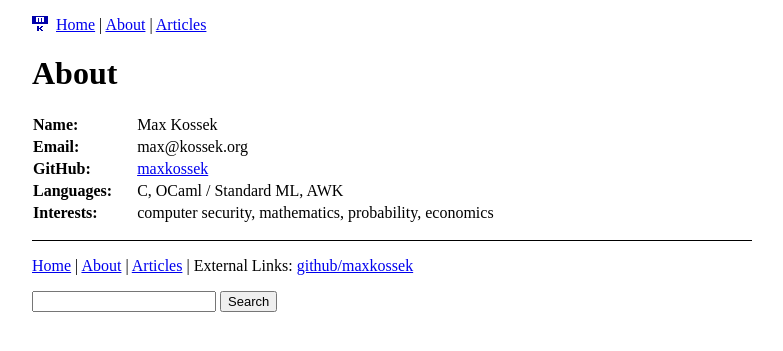
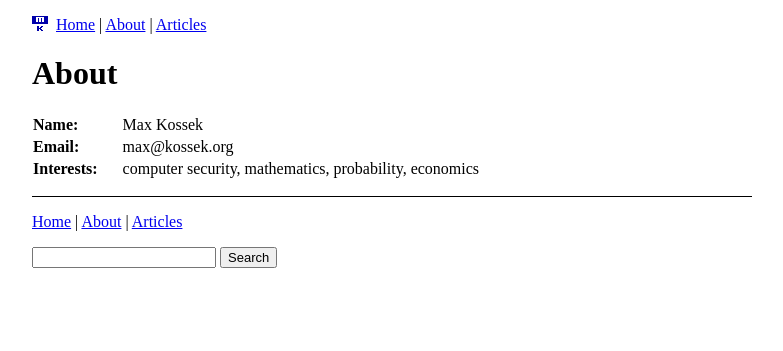
Before and after one commit to maxkossek/maxkossek.github.io, a Jekyll site: the page built from about.html, in a window 1280 px wide. Shown: the top 351 px of the page, without its empty margins (248-1031 px from the left). Built offline with Jekyll 4.4.1, drawn with Linux system fonts in a browser that asks for light colours.

Commit message:
Update About page and footer

```diff
--- a/_includes/footer.html
+++ b/_includes/footer.html
@@ -1,5 +1,5 @@
 <footer>
-<nav><p><a href="/" title="Home Page">Home</a> | <a href="/about" title="About Max Kossek">About</a> | <a href="/articles" title="Archive of all articles">Articles</a> | External Links: <a rel="noopener" target="_blank" href="https://github.com/maxkossek">github/maxkossek</a></p></nav>
+<nav><p><a href="/" title="Home Page">Home</a> | <a href="/about" title="About Max Kossek">About</a> | <a href="/articles" title="Archive of all articles">Articles</a></p></nav>
 <form action="https://duckduckgo.com" method="get" name="Search Form" target="_blank">
 <input name="sites" type="hidden" value="kossek.org">
 <input autocomplete="on" name="q" placeholder="" required="required"  type="text">
--- a/about.html
+++ b/about.html
@@ -15,8 +15,6 @@ sitemap:
 <table>
 <tr><td><strong>Name:</strong></td><td>Max Kossek</td></tr>
 <tr><td><strong>Email:</strong></td><td>max@kossek.org</td></tr>
-<tr><td><strong>GitHub:</strong></td><td><a rel="external" target="_blank" href="https://github.com/maxkossek">maxkossek</a></td></tr>
-<tr><td><strong>Languages:</strong></td><td>C, OCaml / Standard ML, AWK</td></tr>
 <tr><td><strong>Interests:</strong></td><td>computer security, mathematics, probability, economics</td></tr>
 </table>
 </p>
```
Also changed, not shown: other parts of about.html (+1 -1 lines).
